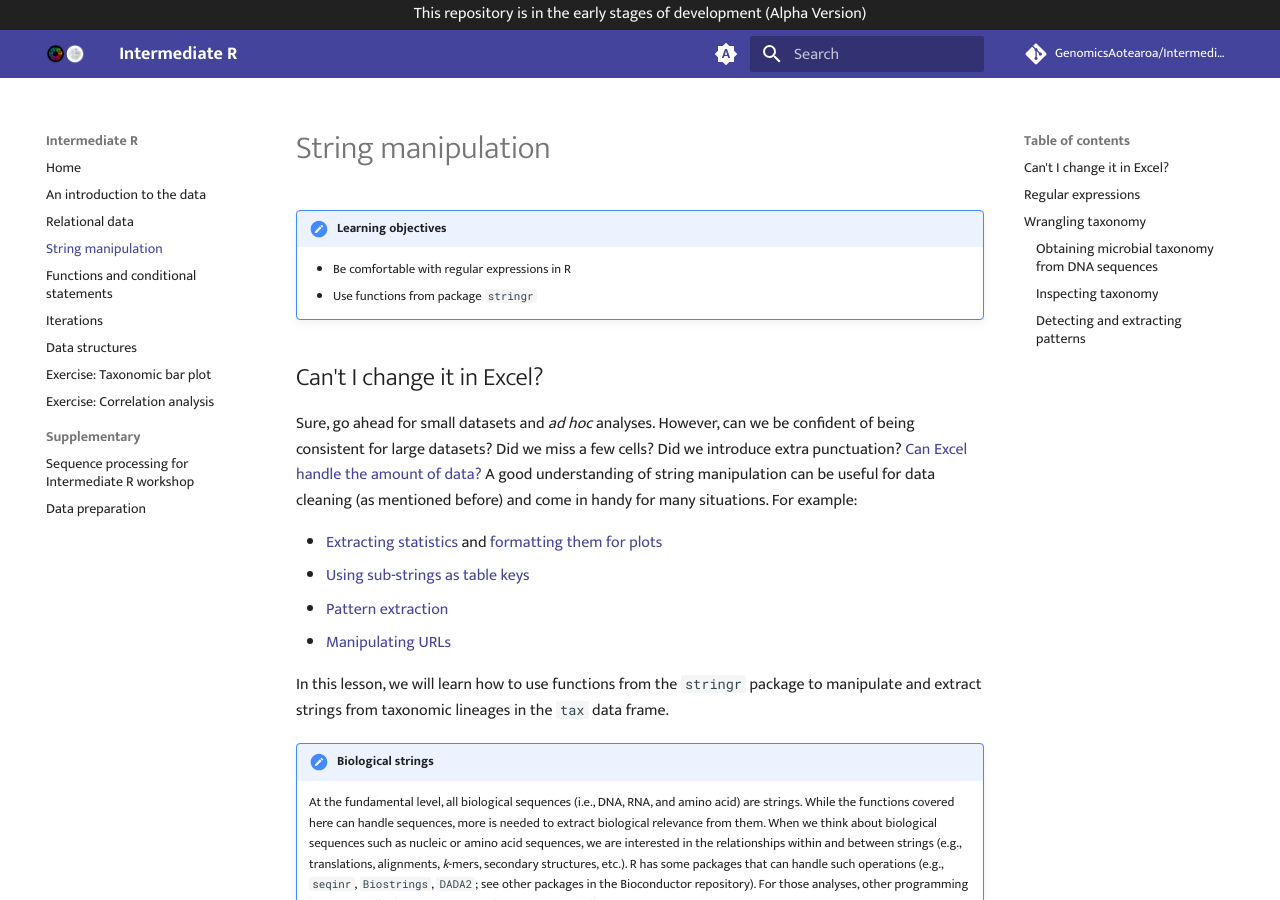
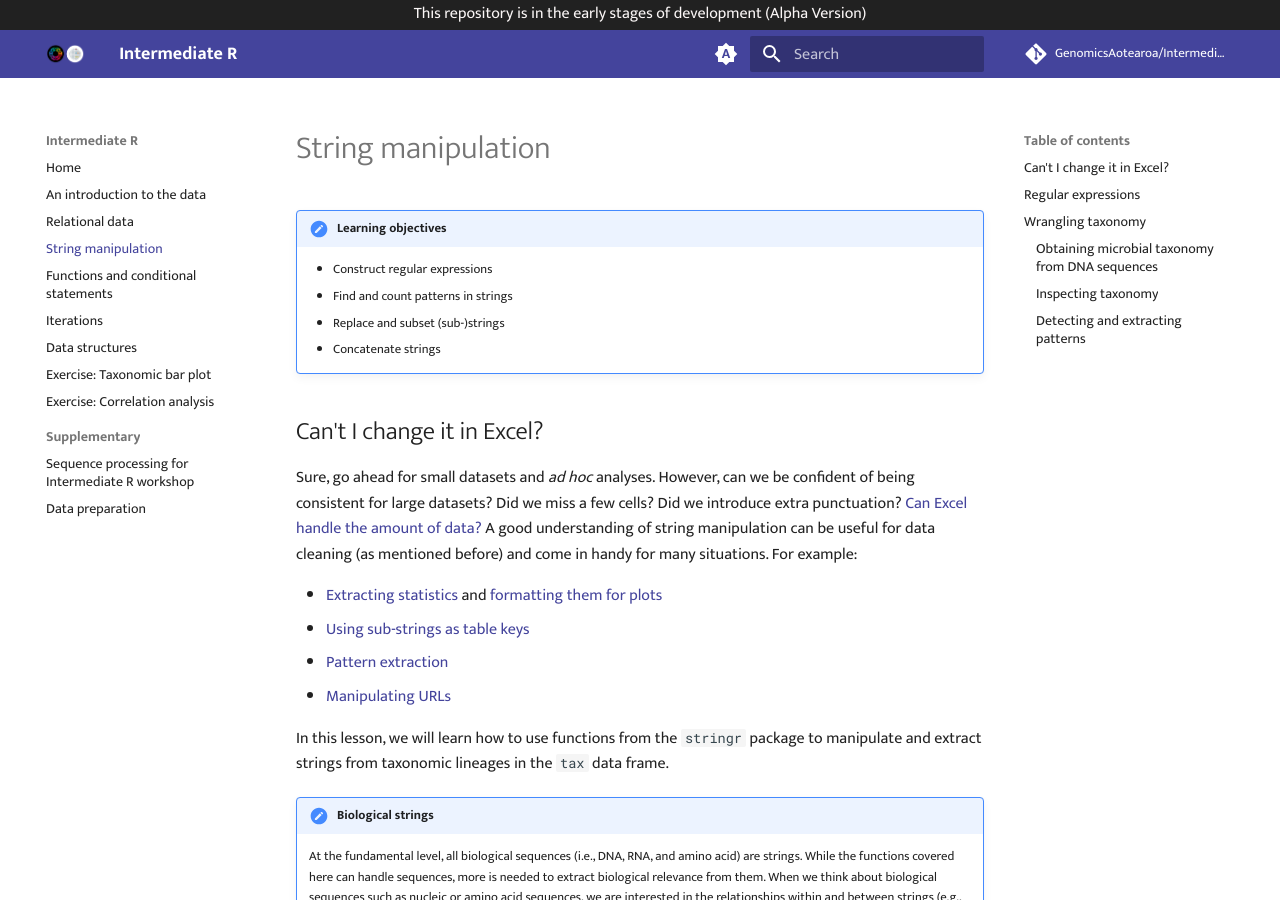
Before and after one commit to GenomicsAotearoa/Intermediate-R, an MkDocs documentation site: the page built from docs/2.string_manipulation.md, in a window 1280 px wide and 900 px high. Built offline with MkDocs 1.6.1 and Material for MkDocs 9.7.7, drawn with Linux system fonts in a browser that asks for light colours; comment, search, counter and statistics services are not loaded.

Commit message:
Update objectives in stringr lesson

```diff
--- a/docs/2.string_manipulation.md
+++ b/docs/2.string_manipulation.md
@@ -2,8 +2,10 @@
 
 !!! note "Learning objectives"
 
-    * Be comfortable with regular expressions in R
-    * Use functions from package `stringr`
+    * Construct regular expressions
+    * Find and count patterns in strings
+    * Replace and subset (sub-)strings
+    * Concatenate strings
 
 ## Can't I change it in Excel?
 
```
